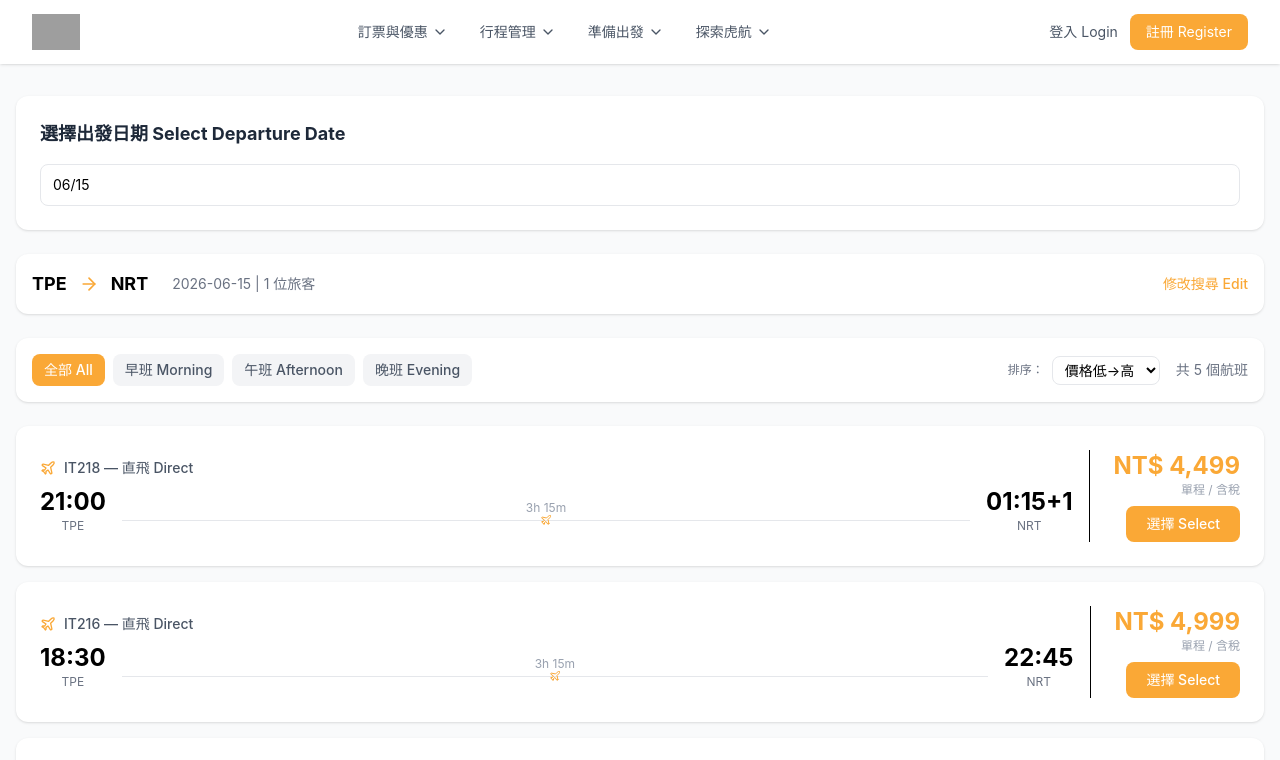
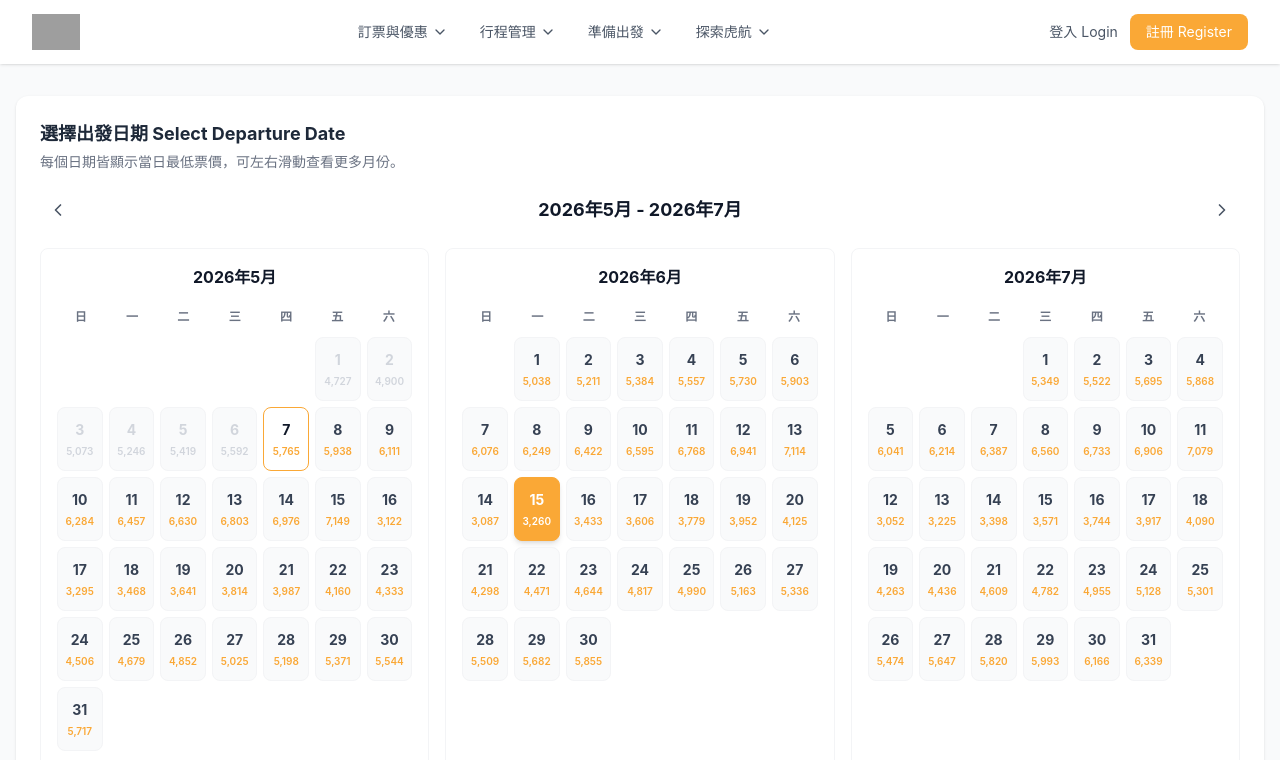
Before and after one commit to howardimagine/tigerair-react-redesign, a React (Vite) app: page /search in a window 1280 px wide. Shown: the top 760 px of the page. Built offline with nearby package versions, Linux system fonts and the light colour scheme; grey boxes are pictures that could not be loaded.

Commit message:
Add LowFareMap page and integrate it into Home; update ExpandedPriceCalendar and SearchResults components

```diff
--- a/src/App.jsx
+++ b/src/App.jsx
@@ -13,6 +13,7 @@ import Orders from './pages/Orders';
 import Tasks from './pages/Tasks';
 import CheckIn from './pages/CheckIn';
 import Support from './pages/Support';
+import LowFareMap from './pages/LowFareMap';
 
 function App() {
   return (
@@ -32,6 +33,7 @@ function App() {
             <Route path="/tasks" element={<Tasks />} />
             <Route path="/checkin" element={<CheckIn />} />
             <Route path="/support" element={<Support />} />
+            <Route path="/fare-map" element={<LowFareMap />} />
           </Routes>
         </Layout>
       </BrowserRouter>
--- a/src/components/ExpandedPriceCalendar.jsx
+++ b/src/components/ExpandedPriceCalendar.jsx
@@ -1,107 +1,107 @@
-import { useState } from 'react';
+import { useRef, useState } from 'react';
 import { ChevronLeft, ChevronRight } from 'lucide-react';
+
+const weekdays = ['日', '一', '二', '三', '四', '五', '六'];
 
 const ExpandedPriceCalendar = ({ value, onChange, monthCount = 3 }) => {
   const [currentMonth, setCurrentMonth] = useState(new Date());
+  const scrollRef = useRef(null);
 
-  // 生成示例价格数据
   const getPriceForDate = (date) => {
     const day = date.getDate();
-    const basePrice = 3999;
-    const variation = (day * 123) % 2000;
+    const month = date.getMonth() + 1;
+    const basePrice = 2999;
+    const variation = ((day * 173) + (month * 311)) % 4200;
     return basePrice + variation;
   };
 
-  const getDaysInMonth = (date) => {
-    return new Date(date.getFullYear(), date.getMonth() + 1, 0).getDate();
+  const getDaysInMonth = (date) => new Date(date.getFullYear(), date.getMonth() + 1, 0).getDate();
+  const getFirstDayOfMonth = (date) => new Date(date.getFullYear(), date.getMonth(), 1).getDay();
+
+  const formatDate = (date) => {
+    const year = date.getFullYear();
+    const month = String(date.getMonth() + 1).padStart(2, '0');
+    const day = String(date.getDate()).padStart(2, '0');
+    return `${year}-${month}-${day}`;
   };
 
-  const getFirstDayOfMonth = (date) => {
-    return new Date(date.getFullYear(), date.getMonth(), 1).getDay();
-  };
-
-  const handleDateClick = (day, month) => {
-    const selectedDate = new Date(currentMonth.getFullYear(), currentMonth.getMonth() + month, day);
-    const formattedDate = selectedDate.toISOString().split('T')[0];
-    onChange(formattedDate);
+  const handleDateClick = (day, monthOffset) => {
+    const selectedDate = new Date(currentMonth.getFullYear(), currentMonth.getMonth() + monthOffset, day);
+    onChange(formatDate(selectedDate));
   };
 
   const handlePrevMonth = () => {
     setCurrentMonth(new Date(currentMonth.getFullYear(), currentMonth.getMonth() - 1));
+    scrollRef.current?.scrollTo({ left: 0, behavior: 'smooth' });
   };
 
   const handleNextMonth = () => {
     setCurrentMonth(new Date(currentMonth.getFullYear(), currentMonth.getMonth() + 1));
+    scrollRef.current?.scrollTo({ left: 0, behavior: 'smooth' });
   };
 
   const generateMonth = (monthOffset) => {
-    const month = new Date(currentMonth.getFullYear(), currentMonth.getMonth() + monthOffset);
-    const daysInMonth = getDaysInMonth(month);
-    const firstDay = getFirstDayOfMonth(month);
-    const days = [];
+    const month = new Date(currentMonth.getFullYear(), currentMonth.getMonth() + monthOffset, 1);
+    const days = Array.from({ length: getFirstDayOfMonth(month) }, () => null);
 
-    for (let i = 0; i < firstDay; i++) {
-      days.push(null);
-    }
-
-    for (let i = 1; i <= daysInMonth; i++) {
-      days.push(i);
+    for (let day = 1; day <= getDaysInMonth(month); day += 1) {
+      days.push(day);
     }
 
     return { month, days };
   };
 
-  const getMonthName = (date) => {
-    return date.toLocaleDateString('zh-TW', { year: 'numeric', month: 'long' });
-  };
+  const getMonthName = (date) => date.toLocaleDateString('zh-TW', { year: 'numeric', month: 'long' });
 
   const renderCalendar = (monthData, monthOffset) => {
     const { month, days } = monthData;
+    const today = new Date();
+    today.setHours(0, 0, 0, 0);
+
     return (
-      <div key={monthOffset} className="flex-1">
-        <h4 className="font-bold text-gray-800 text-center mb-3">{getMonthName(month)}</h4>
+      <div key={`${month.getFullYear()}-${month.getMonth()}`} className="min-w-[320px] flex-1 snap-start rounded-lg border border-gray-100 bg-white p-4">
+        <h4 className="mb-4 text-center text-base font-bold text-gray-900">{getMonthName(month)}</h4>
 
-        {/* Weekday Headers */}
-        <div className="grid grid-cols-7 gap-2 mb-2">
-          {['日', '一', '二', '三', '四', '五', '六'].map(day => (
-            <div key={day} className="text-center text-xs font-semibold text-gray-500 py-2">
-              {day}
+        <div className="mb-2 grid grid-cols-7 gap-1">
+          {weekdays.map((weekday) => (
+            <div key={weekday} className="py-1 text-center text-xs font-semibold text-gray-500">
+              {weekday}
             </div>
           ))}
         </div>
 
-        {/* Calendar Days */}
-        <div className="grid grid-cols-7 gap-2">
-          {days.map((day, idx) => {
+        <div className="grid grid-cols-7 gap-1.5">
+          {days.map((day, index) => {
             if (day === null) {
-              return <div key={`empty-${idx}`} className="aspect-square"></div>;
+              return <div key={`empty-${index}`} className="min-h-16" />;
             }
 
             const date = new Date(month.getFullYear(), month.getMonth(), day);
-            const formattedDate = date.toISOString().split('T')[0];
+            const formattedDate = formatDate(date);
             const isSelected = formattedDate === value;
+            const isToday = today.toDateString() === date.toDateString();
+            const isPast = date < today;
             const price = getPriceForDate(date);
-            const isToday = new Date().toDateString() === date.toDateString();
-            const isPast = date < new Date();
 
             return (
               <button
-                key={day}
+                key={formattedDate}
+                type="button"
                 onClick={() => handleDateClick(day, monthOffset)}
                 disabled={isPast}
-                className={`aspect-square rounded-lg p-2 text-xs font-medium transition flex flex-col items-center justify-center gap-1 ${
+                className={`min-h-16 rounded-lg border p-1.5 text-center transition ${
                   isSelected
-                    ? 'bg-primary text-white shadow-lg'
+                    ? 'border-primary bg-primary text-white shadow-md'
                     : isToday
-                    ? 'border-2 border-primary text-primary'
+                    ? 'border-primary bg-white text-gray-900'
                     : isPast
-                    ? 'bg-gray-100 text-gray-400 cursor-not-allowed'
-                    : 'bg-gray-50 text-gray-700 hover:bg-orange-100'
+                    ? 'border-gray-100 bg-gray-50 text-gray-300 cursor-not-allowed'
+                    : 'border-gray-100 bg-gray-50 text-gray-700 hover:border-primary/40 hover:bg-orange-50'
                 }`}
               >
-                <span className="font-bold">{day}</span>
-                <span className={`text-[9px] font-bold ${isSelected ? 'text-white' : 'text-primary'}`}>
-                  NT${Math.floor(price / 1000)}K
+                <span className="block text-sm font-bold">{day}</span>
+                <span className={`mt-1 block text-[10px] font-semibold ${isSelected ? 'text-white' : isPast ? 'text-gray-300' : 'text-primary'}`}>
+                  {price.toLocaleString()}
                 </span>
               </button>
             );
@@ -113,23 +113,20 @@ const ExpandedPriceCalendar = ({ value, onChange, monthCount = 3 }) => {
 
   return (
     <div className="w-full">
-      {/* Month Navigation */}
-      <div className="flex justify-between items-center mb-6">
-        <button onClick={handlePrevMonth} className="p-2 hover:bg-gray-100 rounded-lg transition">
-          <ChevronLeft className="h-6 w-6 text-gray-600" />
+      <div className="mb-5 flex items-center justify-between gap-3">
+        <button type="button" onClick={handlePrevMonth} className="rounded-lg p-2 text-gray-600 transition hover:bg-gray-100">
+          <ChevronLeft className="h-5 w-5" />
         </button>
-        <h3 className="font-bold text-gray-800 text-lg flex-1 text-center">
-          {getMonthName(new Date(currentMonth.getFullYear(), currentMonth.getMonth()))}
-          {monthCount > 1 && ` - ${getMonthName(new Date(currentMonth.getFullYear(), currentMonth.getMonth() + monthCount - 1))}`}
+        <h3 className="flex-1 text-center text-base font-bold text-gray-900 sm:text-lg">
+          {getMonthName(currentMonth)} - {getMonthName(new Date(currentMonth.getFullYear(), currentMonth.getMonth() + monthCount - 1))}
         </h3>
-        <button onClick={handleNextMonth} className="p-2 hover:bg-gray-100 rounded-lg transition">
-          <ChevronRight className="h-6 w-6 text-gray-600" />
+        <button type="button" onClick={handleNextMonth} className="rounded-lg p-2 text-gray-600 transition hover:bg-gray-100">
+          <ChevronRight className="h-5 w-5" />
         </button>
       </div>
 
-      {/* Multiple Months */}
-      <div className={`grid gap-6 ${monthCount === 2 ? 'grid-cols-2' : monthCount === 3 ? 'grid-cols-3' : 'grid-cols-4'}`}>
-        {Array.from({ length: monthCount }).map((_, idx) => renderCalendar(generateMonth(idx), idx))}
+      <div ref={scrollRef} className="flex snap-x gap-4 overflow-x-auto pb-2">
+        {Array.from({ length: monthCount }).map((_, index) => renderCalendar(generateMonth(index), index))}
       </div>
     </div>
   );
--- a/src/pages/SearchResults.jsx
+++ b/src/pages/SearchResults.jsx
@@ -1,7 +1,22 @@
 import { useState } from 'react';
 import { useNavigate } from 'react-router-dom';
 import { Plane, ArrowRight } from 'lucide-react';
-import PriceCalendar from '../components/PriceCalendar';
+import ExpandedPriceCalendar from '../components/ExpandedPriceCalendar';
+
+const flights = [
+  { id: 'IT210', from: 'TPE', to: 'NRT', depart: '08:30', arrive: '12:45', duration: '3h 15m', price: 5999, type: 'Direct', period: 'morning' },
+  { id: 'IT212', from: 'TPE', to: 'NRT', depart: '11:20', arrive: '15:35', duration: '3h 15m', price: 6499, type: 'Direct', period: 'morning' },
+  { id: 'IT214', from: 'TPE', to: 'NRT', depart: '14:50', arrive: '19:05', duration: '3h 15m', price: 5499, type: 'Direct', period: 'afternoon' },
+  { id: 'IT216', from: 'TPE', to: 'NRT', depart: '18:30', arrive: '22:45', duration: '3h 15m', price: 4999, type: 'Direct', period: 'evening' },
+  { id: 'IT218', from: 'TPE', to: 'NRT', depart: '21:00', arrive: '01:15+1', duration: '3h 15m', price: 4499, type: 'Direct', period: 'evening' },
+];
+
+const filters = [
+  { key: 'all', label: '全部 All' },
+  { key: 'morning', label: '早上 Morning' },
+  { key: 'afternoon', label: '下午 Afternoon' },
+  { key: 'evening', label: '晚上 Evening' },
+];
 
 const SearchResults = () => {
   const navigate = useNavigate();
@@ -9,105 +24,101 @@ const SearchResults = () => {
   const [sortBy, setSortBy] = useState('price');
   const [selectedDate, setSelectedDate] = useState('2026-06-15');
 
-  const flights = [
-    { id: 'IT210', from: 'TPE', to: 'NRT', depart: '08:30', arrive: '12:45', duration: '3h 15m', price: 5999, type: '直飛 Direct', period: 'morning' },
-    { id: 'IT212', from: 'TPE', to: 'NRT', depart: '11:20', arrive: '15:35', duration: '3h 15m', price: 6499, type: '直飛 Direct', period: 'morning' },
-    { id: 'IT214', from: 'TPE', to: 'NRT', depart: '14:50', arrive: '19:05', duration: '3h 15m', price: 5499, type: '直飛 Direct', period: 'afternoon' },
-    { id: 'IT216', from: 'TPE', to: 'NRT', depart: '18:30', arrive: '22:45', duration: '3h 15m', price: 4999, type: '直飛 Direct', period: 'evening' },
-    { id: 'IT218', from: 'TPE', to: 'NRT', depart: '21:00', arrive: '01:15+1', duration: '3h 15m', price: 4499, type: '直飛 Direct', period: 'evening' },
-  ];
-
   const filtered = flights
-    .filter(f => filter === 'all' || f.period === filter)
-    .sort((a, b) => sortBy === 'price' ? a.price - b.price : a.depart.localeCompare(b.depart));
-
-  const filters = [
-    { key: 'all', label: '全部 All' },
-    { key: 'morning', label: '早班 Morning' },
-    { key: 'afternoon', label: '午班 Afternoon' },
-    { key: 'evening', label: '晚班 Evening' },
-  ];
+    .filter((flight) => filter === 'all' || flight.period === filter)
+    .sort((a, b) => (sortBy === 'price' ? a.price - b.price : a.depart.localeCompare(b.depart)));
 
   return (
-    <div className="bg-gray-50 min-h-screen py-8">
-      <div className="max-w-7xl mx-auto px-4">
-        {/* Price Calendar */}
-        <div className="bg-white rounded-xl shadow-sm p-6 mb-6">
-          <h3 className="text-lg font-bold text-gray-800 mb-4">選擇出發日期 Select Departure Date</h3>
-          <PriceCalendar
-            value={selectedDate}
-            onChange={setSelectedDate}
-            placeholder="選擇出發日期"
-            monthCount={3}
-          />
+    <div className="min-h-screen bg-gray-50 py-8">
+      <div className="mx-auto max-w-7xl px-4">
+        <div className="mb-6 rounded-xl bg-white p-6 shadow-sm">
+          <div className="mb-5">
+            <h3 className="text-lg font-bold text-gray-800">選擇出發日期 Select Departure Date</h3>
+            <p className="mt-1 text-sm text-gray-500">每個日期皆顯示當日最低票價，可左右滑動查看更多月份。</p>
+          </div>
+          <ExpandedPriceCalendar value={selectedDate} onChange={setSelectedDate} monthCount={3} />
         </div>
 
-        {/* Search Summary */}
-        <div className="bg-white rounded-xl shadow-sm p-4 mb-6 flex flex-col sm:flex-row sm:items-center sm:justify-between gap-3">
+        <div className="mb-6 flex flex-col gap-3 rounded-xl bg-white p-4 shadow-sm sm:flex-row sm:items-center sm:justify-between">
           <div className="flex items-center gap-3">
-            <span className="font-bold text-lg">TPE</span>
+            <span className="text-lg font-bold">TPE</span>
             <ArrowRight className="h-5 w-5 text-primary" />
-            <span className="font-bold text-lg">NRT</span>
-            <span className="text-sm text-gray-500 ml-3">{selectedDate} | 1 位旅客</span>
+            <span className="text-lg font-bold">NRT</span>
+            <span className="ml-3 text-sm text-gray-500">{selectedDate} | 1 位乘客</span>
           </div>
-          <button onClick={() => navigate('/')} className="text-sm text-primary font-medium hover:underline">修改搜尋 Edit</button>
+          <button type="button" onClick={() => navigate('/')} className="text-sm font-medium text-primary hover:underline">
+            修改搜尋 Edit
+          </button>
         </div>
 
-        {/* Filter Bar */}
-        <div className="bg-white rounded-xl shadow-sm p-4 mb-6 flex flex-col sm:flex-row sm:items-center gap-3">
+        <div className="mb-6 flex flex-col gap-3 rounded-xl bg-white p-4 shadow-sm sm:flex-row sm:items-center">
           <div className="flex flex-wrap gap-2">
-            {filters.map(f => (
-              <button key={f.key} onClick={() => setFilter(f.key)}
-                className={`px-3 py-1.5 rounded-lg text-sm font-medium transition ${filter === f.key ? 'bg-primary text-white' : 'bg-gray-100 text-gray-600 hover:bg-gray-200'}`}>
-                {f.label}
+            {filters.map((item) => (
+              <button
+                key={item.key}
+                type="button"
+                onClick={() => setFilter(item.key)}
+                className={`rounded-lg px-3 py-1.5 text-sm font-medium transition ${
+                  filter === item.key ? 'bg-primary text-white' : 'bg-gray-100 text-gray-600 hover:bg-gray-200'
+                }`}
+              >
+                {item.label}
               </button>
             ))}
           </div>
-          <div className="sm:ml-auto flex items-center gap-2">
-            <span className="text-xs text-gray-500">排序：</span>
-            <select value={sortBy} onChange={e => setSortBy(e.target.value)} className="text-sm border border-gray-200 rounded-lg px-2 py-1">
-              <option value="price">價格低→高</option>
-              <option value="time">時間早→晚</option>
+          <div className="flex items-center gap-2 sm:ml-auto">
+            <span className="text-xs text-gray-500">排序</span>
+            <select value={sortBy} onChange={(event) => setSortBy(event.target.value)} className="rounded-lg border border-gray-200 px-2 py-1 text-sm">
+              <option value="price">價格由低到高</option>
+              <option value="time">時間由早到晚</option>
             </select>
-            <span className="text-sm text-gray-500 ml-2">共 {filtered.length} 個航班</span>
+            <span className="ml-2 text-sm text-gray-500">共 {filtered.length} 班</span>
           </div>
         </div>
 
-        {/* Flight Cards */}
         <div className="space-y-4">
-          {filtered.map(f => (
-            <div key={f.id} className="bg-white rounded-xl shadow-sm p-4 sm:p-6 hover:shadow-md transition cursor-pointer group" onClick={() => navigate(`/flight/${f.id}`)}>
-              <div className="flex flex-col md:flex-row md:items-center md:justify-between gap-4">
+          {filtered.map((flight) => (
+            <div
+              key={flight.id}
+              role="button"
+              tabIndex={0}
+              onClick={() => navigate(`/flight/${flight.id}`)}
+              onKeyDown={(event) => {
+                if (event.key === 'Enter') navigate(`/flight/${flight.id}`);
+              }}
+              className="cursor-pointer rounded-xl bg-white p-4 shadow-sm transition hover:shadow-md sm:p-6"
+            >
+              <div className="flex flex-col gap-4 md:flex-row md:items-center md:justify-between">
                 <div className="flex-1">
-                  <div className="flex items-center gap-2 mb-2">
+                  <div className="mb-2 flex items-center gap-2">
                     <Plane className="h-4 w-4 text-primary" />
-                    <span className="text-sm font-medium text-gray-600">{f.id} — {f.type}</span>
+                    <span className="text-sm font-medium text-gray-600">{flight.id} {flight.type}</span>
                   </div>
                   <div className="flex items-center gap-4">
                     <div className="text-center">
-                      <div className="text-xl sm:text-2xl font-bold">{f.depart}</div>
-                      <div className="text-xs text-gray-500">{f.from}</div>
+                      <div className="text-xl font-bold sm:text-2xl">{flight.depart}</div>
+                      <div className="text-xs text-gray-500">{flight.from}</div>
                     </div>
-                    <div className="flex-1 flex flex-col items-center">
-                      <div className="text-xs text-gray-400 mb-1">{f.duration}</div>
-                      <div className="w-full h-px bg-gray-200 relative">
+                    <div className="flex flex-1 flex-col items-center">
+                      <div className="mb-1 text-xs text-gray-400">{flight.duration}</div>
+                      <div className="relative h-px w-full bg-gray-200">
                         <div className="absolute inset-y-0 left-0 right-0 flex items-center justify-center">
-                          <Plane className="h-3 w-3 text-primary" />
+                          <Plane className="h-3 w-3 bg-white text-primary" />
                         </div>
                       </div>
                     </div>
                     <div className="text-center">
-                      <div className="text-xl sm:text-2xl font-bold">{f.arrive}</div>
-                      <div className="text-xs text-gray-500">{f.to}</div>
+                      <div className="text-xl font-bold sm:text-2xl">{flight.arrive}</div>
+                      <div className="text-xs text-gray-500">{flight.to}</div>
                     </div>
                   </div>
                 </div>
                 <div className="flex items-center justify-between md:flex-col md:items-end md:border-l md:pl-6">
                   <div className="text-right">
-                    <div className="text-xl sm:text-2xl font-bold text-primary">NT$ {f.price.toLocaleString()}</div>
-                    <div className="text-xs text-gray-400">單程 / 含稅</div>
+                    <div className="text-xl font-bold text-primary sm:text-2xl">NT$ {flight.price.toLocaleString()}</div>
+                    <div className="text-xs text-gray-400">單程 / 每人</div>
                   </div>
-                  <button className="mt-2 bg-primary text-white px-5 py-2 rounded-lg text-sm font-medium hover:bg-primary-dark transition">
+                  <button type="button" className="mt-2 rounded-lg bg-primary px-5 py-2 text-sm font-medium text-white transition hover:bg-primary-dark">
                     選擇 Select
                   </button>
                 </div>
@@ -117,9 +128,9 @@ const SearchResults = () => {
         </div>
 
         {filtered.length === 0 && (
-          <div className="bg-white rounded-xl shadow-sm p-12 text-center">
-            <Plane className="h-12 w-12 text-gray-300 mx-auto mb-4" />
-            <p className="text-gray-500">此時段無可用航班</p>
+          <div className="rounded-xl bg-white p-12 text-center shadow-sm">
+            <Plane className="mx-auto mb-4 h-12 w-12 text-gray-300" />
+            <p className="text-gray-500">找不到符合條件的航班</p>
           </div>
         )}
       </div>
```
Also changed, not shown: src/components/Footer.jsx (+6 -6 lines), src/pages/Home.jsx (+42 -3 lines), src/pages/LowFareMap.jsx (added, +91 -0 lines), img/map.png (added).
